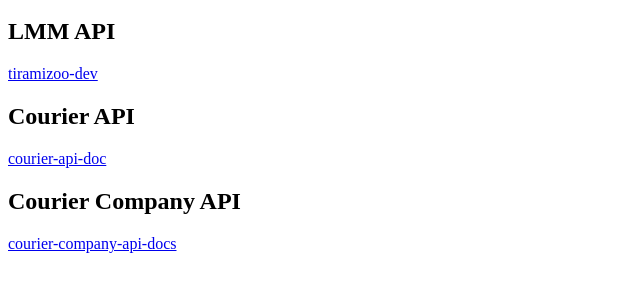
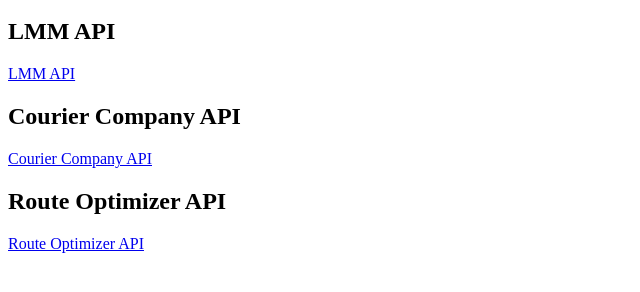
Before and after one commit to tiramizoo/tiramizoo.github.io, a plain HTML site: page index.html in a window 1280 px wide. Shown: the part 48-340 px from the top of the page, without its empty margins (0-640 px from the left). Drawn offline with Linux system fonts and the light colour scheme.

Commit message:
Update index.html

```diff
--- a/index.html
+++ b/index.html
@@ -2,14 +2,12 @@
 
 <h2>LMM API</h2>
 
-<a href="http://tiramizoo.github.io/tiramizoo-dev">tiramizoo-dev</a>
-
-<h2>Courier API</h2>
-
-<a href="http://tiramizoo.github.io/courier-api-doc">courier-api-doc</a>
+<a href="http://tiramizoo.github.io/tiramizoo-dev">LMM API</a>
 
 <h2>Courier Company API</h2>
 
-<a href="http://tiramizoo.github.io/courier-company-api-doc"
-  >courier-company-api-docs</a
->
+<a href="http://tiramizoo.github.io/courier-company-api-doc">Courier Company API</a>
+
+<h2>Route Optimizer API</h2>
+
+<a href="https://api.route-optimizer.tiramizoo.com/docs/index.html">Route Optimizer API</a>
```
